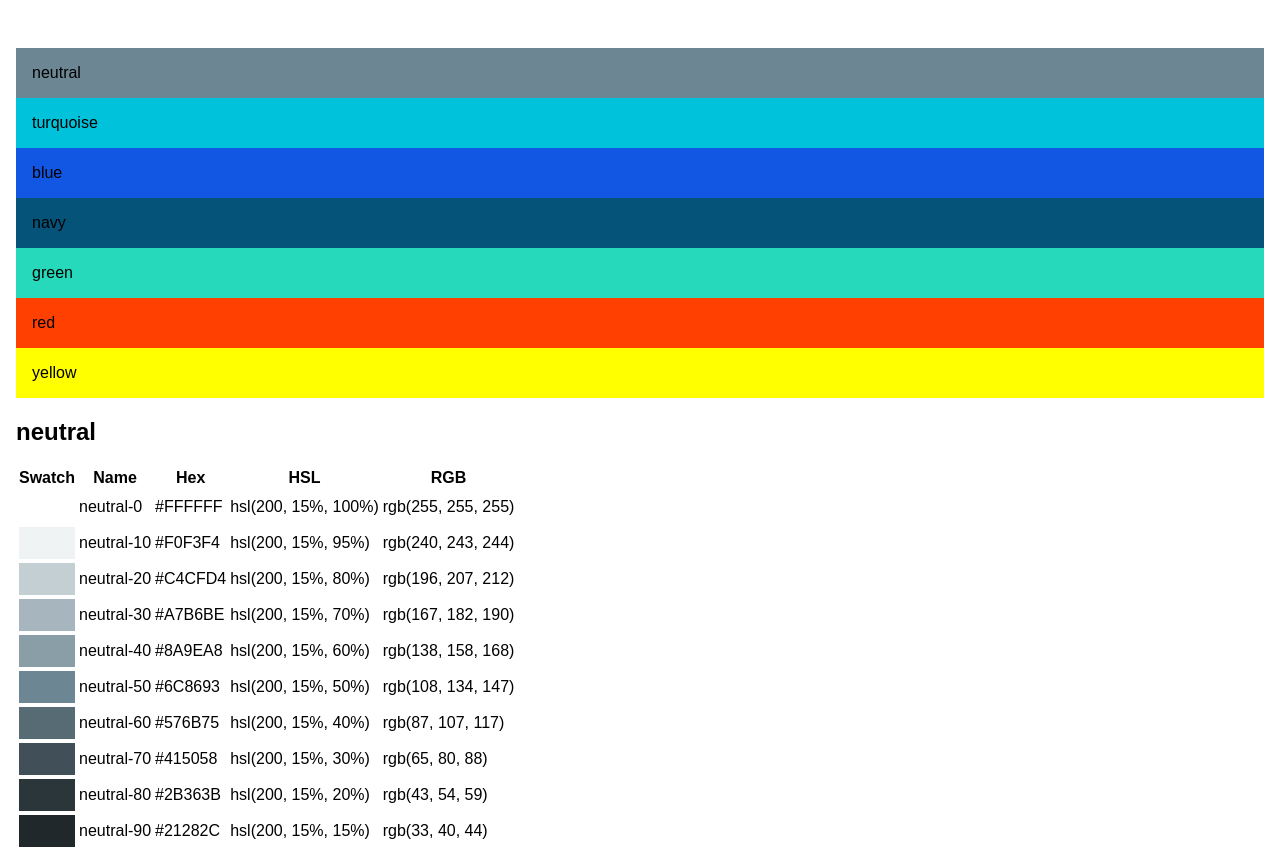
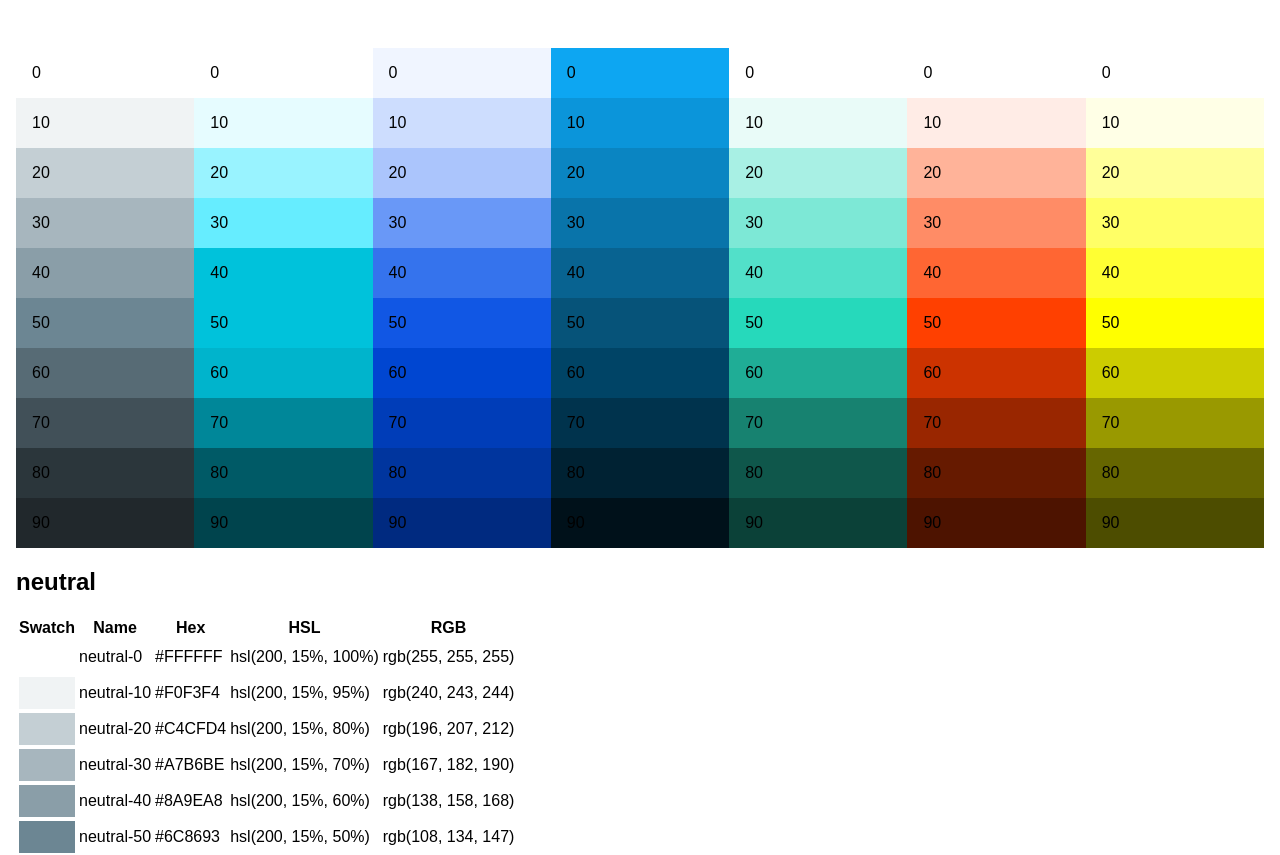
Before and after one commit to scottdejonge/color-system, a Vue app: page / in a window 1280 px wide. Shown: the top 855 px of the page. Built offline with nearby package versions, Linux system fonts and the light colour scheme.

Commit message:
Swatches

```diff
--- a/src/App.vue
+++ b/src/App.vue
@@ -1,32 +1,23 @@
 <script>
 import palettes from '../constants/palettes.json'
 import Palette from './components/Palette.vue'
-import Swatch from './components/Swatch.vue'
+import Swatches from './components/Swatches.vue'
 
 export default {
   name: 'App',
   palettes,
   components: {
     Palette,
-    Swatch,
-  }
+    Swatches,
+  },
 }
 </script>
 
 <template>
   <main>
-    <ul>
-      <li
-        v-for="(palette, name) in $options.palettes"
-        v-bind:key="name"
-      >
-        <Swatch
-          v-bind:color="palette[50]"
-        >
-          {{ name }}
-        </Swatch>
-      </li>
-    </ul>
+    <Swatches
+      v-bind:palettes="$options.palettes"
+    />
     <Palette
       v-for="(palette, name) in $options.palettes"
       v-bind:key="name"
--- a/src/components/PaletteItem.vue
+++ b/src/components/PaletteItem.vue
@@ -28,7 +28,7 @@ export default {
     name: function () {
       return `${this.paletteName}-${this.scale}`;
     },
-  }
+  },
 }
 </script>
 
--- a/src/components/Swatch.vue
+++ b/src/components/Swatch.vue
@@ -11,8 +11,8 @@ export default {
   computed: {
     style: function () {
       return `background-color:${this.color}`
-    }
-  }
+    },
+  },
 }
 </script>
 
--- /dev/null
+++ b/src/components/Swatches.vue
@@ -0,0 +1,50 @@
+<script>
+import Swatch from './Swatch.vue'
+
+export default {
+  name: 'Swatches',
+  components: {
+    Swatch
+  },
+  props: {
+    palettes: {
+      type: Object,
+      required: true,
+    },
+  },
+}
+</script>
+
+<template>
+  <ul class="swatches">
+    <li
+      v-for="(palette, name) in palettes"
+      v-bind:key="name"
+    >
+      <ul>
+        <li
+          v-for="(color, name) in palette"
+          v-bind:key="name"
+        >
+          <Swatch
+            v-bind:color="color"
+          >
+            {{ name }}
+          </Swatch>
+        </li>
+      </ul>
+    </li>
+  </ul>
+</template>
+
+<style scoped>
+.swatches {
+  display: flex;
+}
+
+.swatches li {
+  flex-basis: 1;
+  flex-grow: 1;
+  flex-shrink: 1;
+}
+</style>
```
